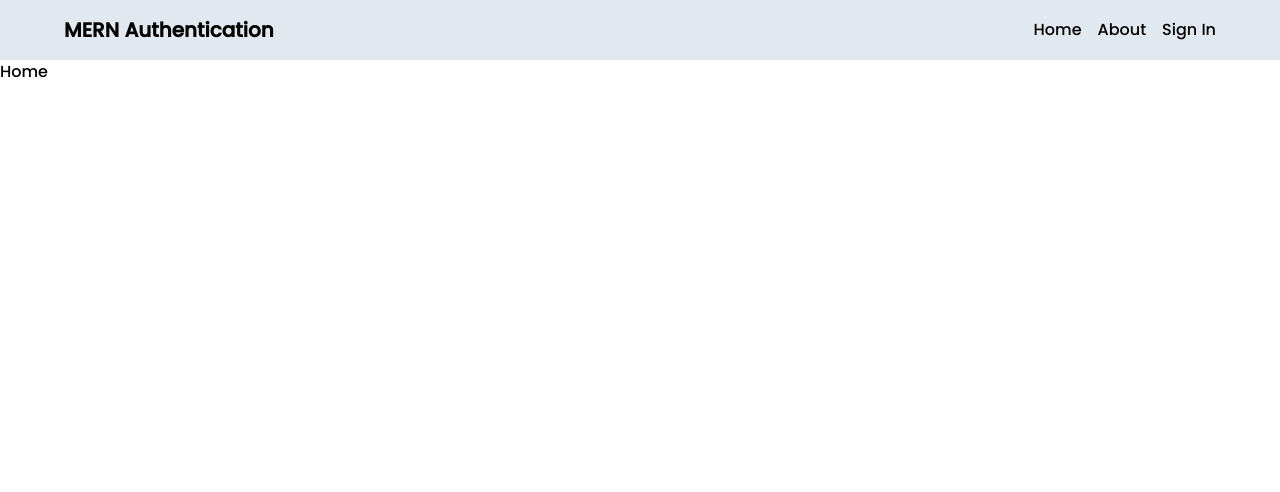
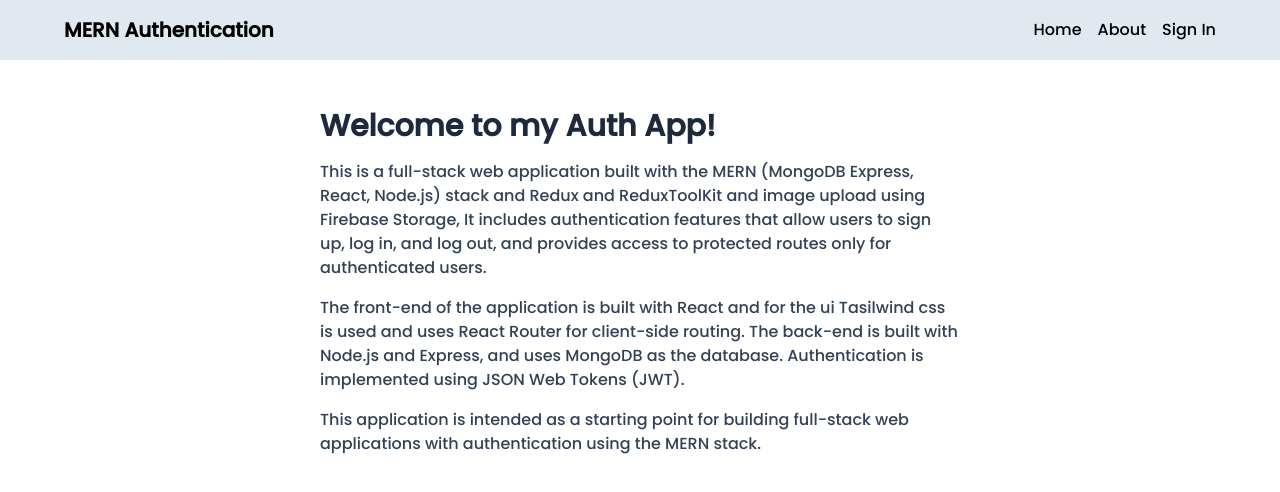
Before and after one commit to Yasssh-bombale/MERN-AUTHENTICATION, a React (Vite) app in the folder client/: page / in a window 1280 px wide. Shown: the top 492 px of the page. Built offline with nearby package versions, Linux system fonts and the light colour scheme; a web font is replaced by a local one.

Commit message:
complete home and about page

```diff
--- a/client/src/pages/About.jsx
+++ b/client/src/pages/About.jsx
@@ -1,7 +1,27 @@
 import React from "react";
 
 const About = () => {
-  return <div>About</div>;
+  return (
+    <div className="px-4 py-12 max-w-2xl mx-auto">
+      <h1 className="text-3xl font-semibold mb-4 text-slate-800">About</h1>
+      <p className="mb-4 text-slate-700">
+        This is a MERN (MongoDB, Express, React, Node.js) stack application with
+        authentication. It allows users to sign up, log in, and log out, and
+        provides access to protected routes only for authenticated users.
+      </p>
+      <p className="mb-4 text-slate-700">
+        The front-end of the application is built with React and uses React
+        Router for client-side routing. The back-end is built with Node.js and
+        Express, and uses MongoDB as the database. Authentication is implemented
+        using JSON Web Tokens (JWT).
+      </p>
+      <p className="mb-4 text-slate-700">
+        This application is intended as a starting point for building full-stack
+        web applications with authentication using the MERN stack. Feel free to
+        use it as a template for your own projects!
+      </p>
+    </div>
+  );
 };
 
 export default About;
--- a/client/src/pages/Home.jsx
+++ b/client/src/pages/Home.jsx
@@ -1,7 +1,30 @@
 import React from "react";
 
 const Home = () => {
-  return <div>Home</div>;
+  return (
+    <div className="px-4 py-12 max-w-2xl mx-auto">
+      <h1 className="text-3xl font-semibold mb-4 text-slate-800">
+        Welcome to my Auth App!
+      </h1>
+      <p className="mb-4 text-slate-700">
+        This is a full-stack web application built with the MERN (MongoDB
+        Express, React, Node.js) stack and Redux and ReduxToolKit and image
+        upload using Firebase Storage, It includes authentication features that
+        allow users to sign up, log in, and log out, and provides access to
+        protected routes only for authenticated users.
+      </p>
+      <p className="mb-4 text-slate-700">
+        The front-end of the application is built with React and for the ui
+        Tasilwind css is used and uses React Router for client-side routing. The
+        back-end is built with Node.js and Express, and uses MongoDB as the
+        database. Authentication is implemented using JSON Web Tokens (JWT).
+      </p>
+      <p className="mb-4 text-slate-700">
+        This application is intended as a starting point for building full-stack
+        web applications with authentication using the MERN stack.
+      </p>
+    </div>
+  );
 };
 
 export default Home;
```
